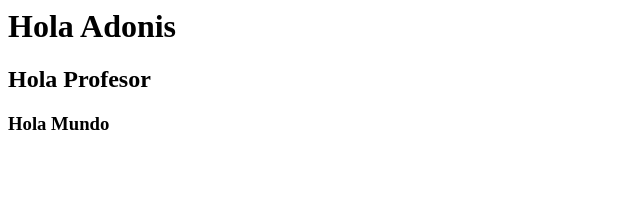
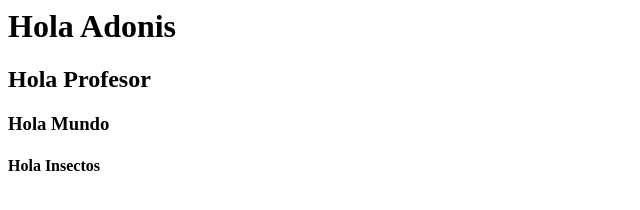
Before and after one commit to vneros444/examen, a plain HTML site: page index.html in a window 1280 px wide. Shown: the whole page, without its empty margins (0-640 px from the left). Drawn offline with Linux system fonts and the light colour scheme.

Commit message:
Mi cuarto commit

```diff
--- a/index.html
+++ b/index.html
@@ -1,3 +1,4 @@
 <h1>Hola Adonis</h1>
 <h2>Hola Profesor</h2>
 <h3>Hola Mundo</h3>
+<h4>Hola Insectos</h4>
```
